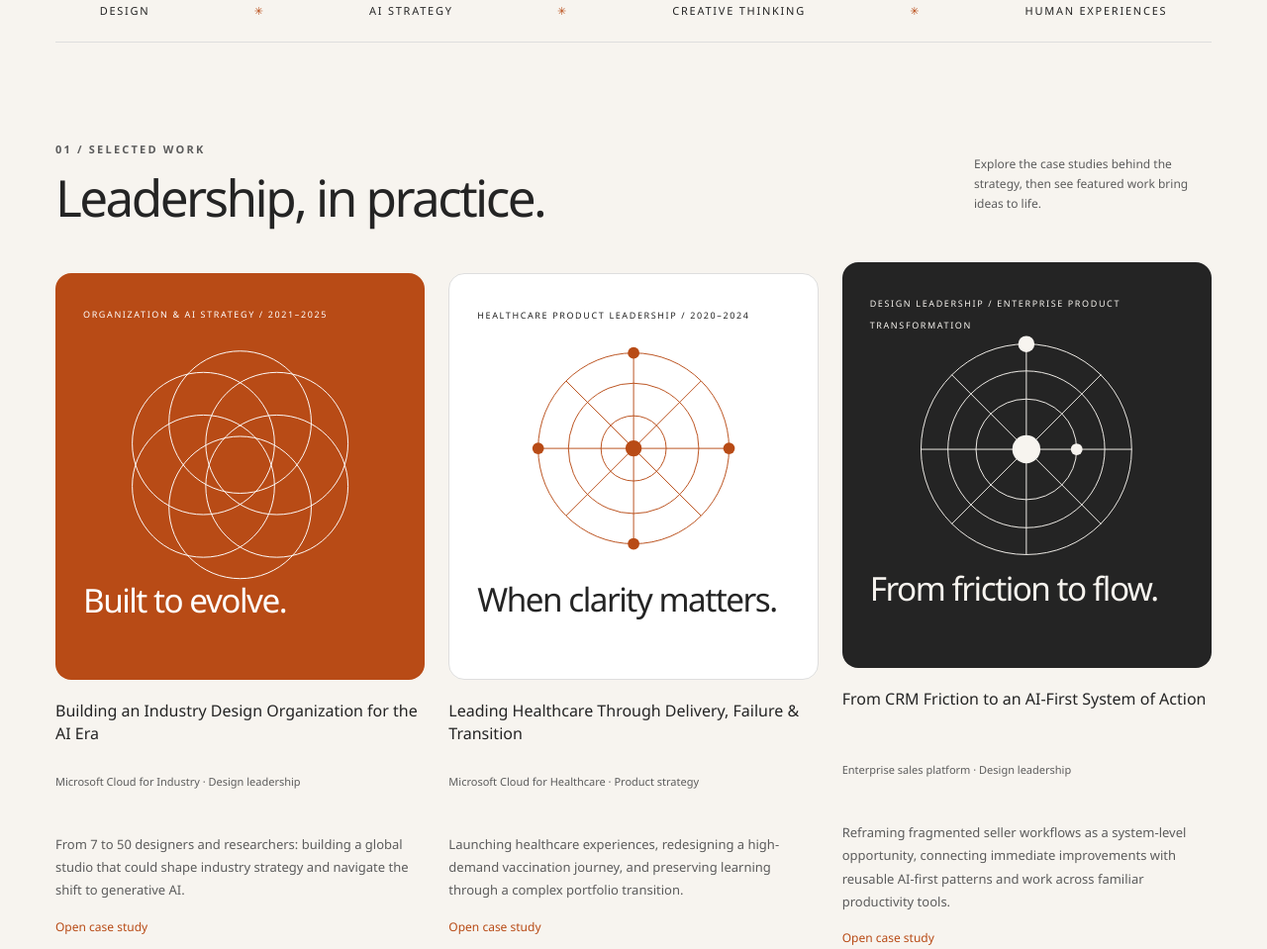
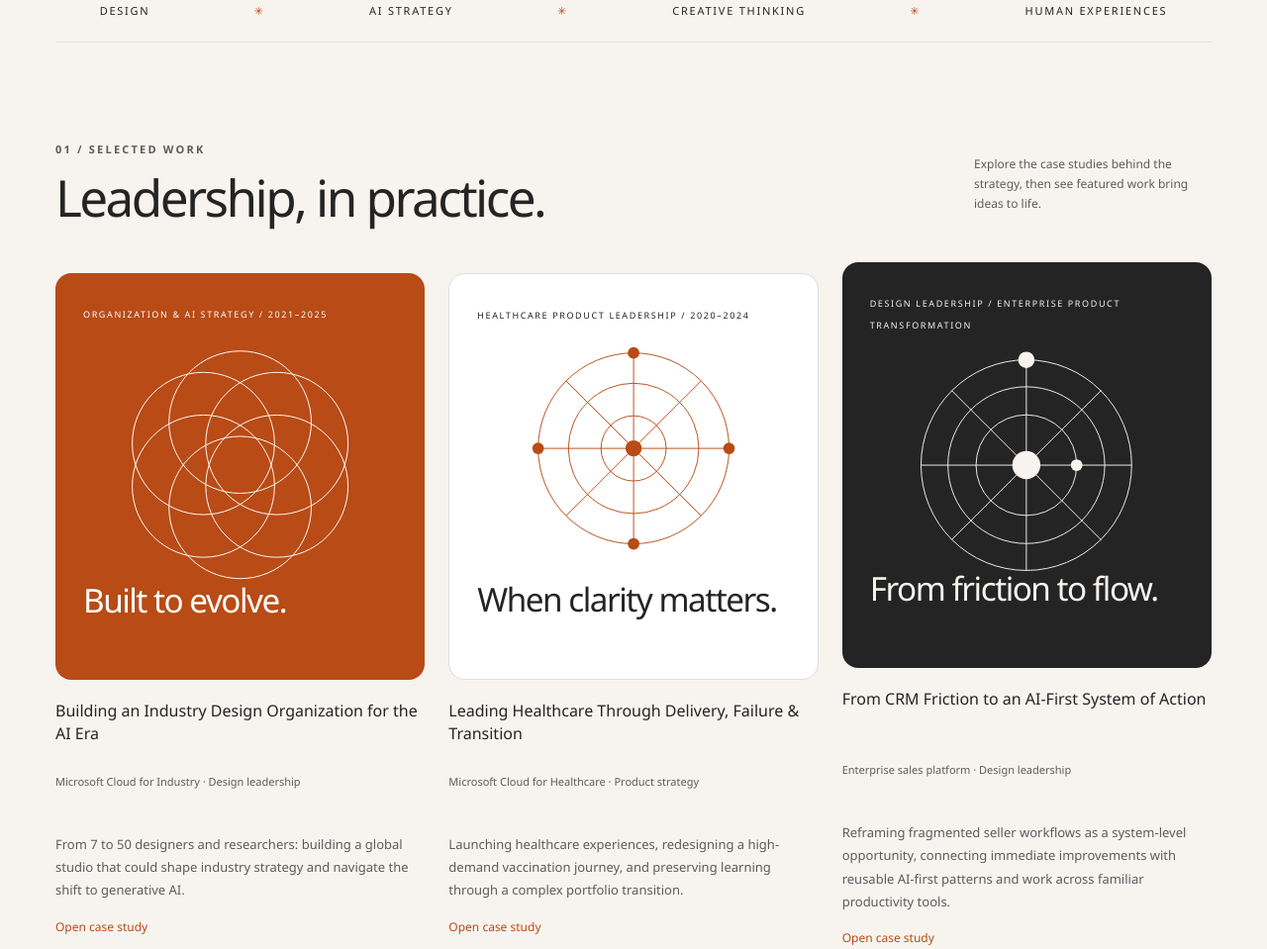
Before and after one commit to muellerlisa777-collab/portfolio, a plain HTML site: page index.html in a window 1280 px wide. Shown: the part 869-1828 px from the top of the page at 99% size. Drawn offline with Linux system fonts and the light colour scheme.

Commit message:
Align dark case study artwork
Co-authored-by: copilot-swe-agent[bot] <198982749+Copilot@users.noreply.github.com>

```diff
--- a/index.html
+++ b/index.html
@@ -118,7 +118,7 @@
     .bloom circle { fill: none; stroke: currentColor; stroke-width: .8; }
     .art-title { position: absolute; left: 28px; bottom: 24px; font-size: 34px; font-weight: 300; letter-spacing: -.045em; }
     .care-art { position: absolute; width: 76%; height: 72%; left: 12%; top: 7%; color: var(--cp-accent); }
-    .orbit { position: absolute; width: 76%; height: 76%; left: 12%; top: 8%; color: var(--cp-bg); }
+    .orbit { position: absolute; width: 76%; height: 76%; left: 12%; top: 12%; color: var(--cp-bg); }
     .project-info { display: flex; justify-content: space-between; align-items: center; padding-top: 20px; }
     .project-info h3 { font-weight: 500; font-size: 16px; margin: 0 0 6px; }
     .project-info p { font-size: 11px; line-height: 1.3; color: var(--cp-text-muted); margin: 0; height: 3.9em; }
```
